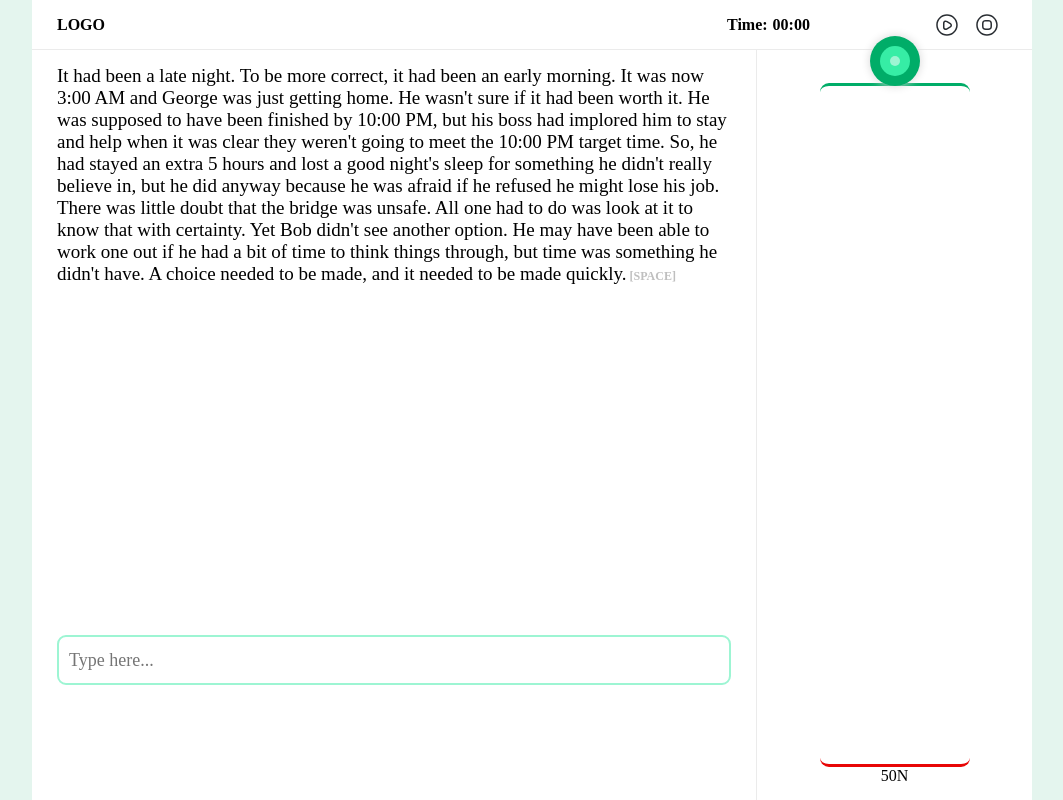
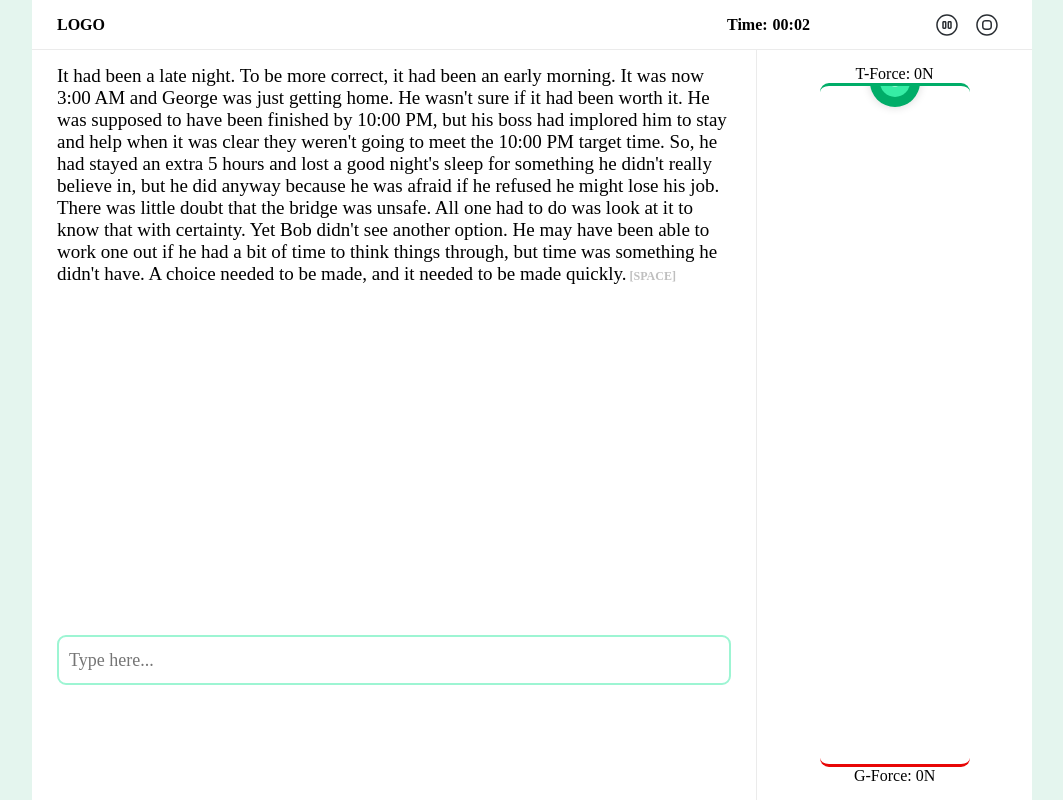
Before and after one commit to the-real-i9/Typing-Gym, a React (Vite) app: page / in a window 1280 px wide. Shown: the whole page, without its empty margins (108-1171 px from the left). Built offline with nearby package versions, Linux system fonts and the light colour scheme.

Commit message:
force calc | game over

```diff
--- a/src/components/GameOverStatsCard.jsx
+++ b/src/components/GameOverStatsCard.jsx
@@ -1,6 +1,9 @@
+import {useContext} from "react"
+import AppContext from "../lib/AppContext"
 import "./GameOverStatsCard.scss"
 
-function GameOverStatsCard() {
+function GameOverStatsCard({typingSpeed, finalTypForce, typAccuracy}) {
+	const {setLocation} = useContext(AppContext)
 	return (
 		<div className="gmosc-wrapper">
 			<div className="gmo-text">Game Over</div>
@@ -10,16 +13,24 @@ function GameOverStatsCard() {
 					<div className="speed-gforce-group">
 						<div className="speed">
 							<div className="label">Speed</div>
-							<div className="value">40<small>(wpm)</small></div>
+							<div className="value">
+								{typingSpeed}
+								<small>(wpm)</small>
+							</div>
 						</div>
 						<span></span>
 						<div className="grav-force">
-							<div className="label">G-Force</div>
-							<div className="value">90<small>(new.)</small></div>
+							<div className="label">T-Force</div>
+							<div className="value">
+								{finalTypForce}
+								<small>(new.)</small>
+							</div>
 						</div>
 					</div>
-					<div className="accuracy">Accuracy: <span>98%</span></div>
-                    <button className="view-stats">View Stats</button>
+					<div className="accuracy">
+						Accuracy: <span>{typAccuracy}%</span>
+					</div>
+					<button onClick={() => setLocation('stats')} className="view-stats">View Stats</button>
 				</div>
 			</div>
 		</div>
--- a/src/components/GameOverStatsCard.scss
+++ b/src/components/GameOverStatsCard.scss
@@ -3,7 +3,7 @@
 .gmosc-wrapper {
     @include pos(0, 0, 0, 0);
     background: rgba(col_green('g1'), .5);
-    backdrop-filter: blur(4px);
+    backdrop-filter: blur(8px);
     @include flex(center, center, column);
 }
 
@@ -21,6 +21,7 @@
     border-radius: 9px;
     padding: 10px 10px;
     @include flex(center, center, column);
+    box-shadow: 0 0 10px col_grey('g3');
 }
 
 .sc-title {
--- a/src/components/GamePlay.jsx
+++ b/src/components/GamePlay.jsx
@@ -6,30 +6,34 @@ import "./GamePlay.scss"
 import GravitySpace from "./GravitySpace"
 
 function GamePlay() {
-	const { gameState } = useContext(AppContext)
+	const {gameState, setGameState} = useContext(AppContext)
 
 	const [paragTextWords, setParagTextWords] = useState([])
 
+	const [typedChars, setTypedChars] = useState("")
+
+	const correctCharsTypedCount = useRef(0)
+	const allCharsTypedCount = useRef(0)
+
+	const [typingSpeed, setTypingSpeed] = useState(0)
+
 	const [currWordIndex, setCurrWordIndex] = useState(0)
-
 	const [correctWordIndexes, setCorrectWordIndexes] = useState([])
 	const [wrongWordIndexes, setWrongWordIndexes] = useState([])
 
-	const correctCharsTypedCount = useRef(0)
-	const totalCharsCount = useRef(0)
-
-	const [typedChars, setTypedChars] = useState("")
-
 	const [timeElapsed, setTimeElapsed] = useState(0)
 
-	const [typingSpeed, setTypingSpeed] = useState(0)
+	const [countdownToStart, setCountdownToStart] = useState(3)
+
+	const [gameOver, setGameOver] = useState(false)
+
+	const [finalTypForce, setFinalTypForce] = useState(null)
 
 	const fillBox = () => {
 		const randParagText =
 			paragraphTexts[Math.trunc(Math.random() * paragraphTexts.length)].body
 		const ptw = randParagText.match(/[^\s]+\s?/g)
 		setParagTextWords(ptw)
-		totalCharsCount.current += randParagText.length
 		// split a random paragraph text body
 		// set it to paragTextWords
 	}
@@ -40,7 +44,7 @@ function GamePlay() {
 
 	useEffect(() => {
 		const intv = setInterval(() => {
-			if (gameState === 'paused') return
+			if (gameState === "paused") return
 			setTimeElapsed((prev) => {
 				const timeElp = prev + 1
 				const wpm = Math.trunc(
@@ -55,7 +59,7 @@ function GamePlay() {
 		return () => {
 			clearInterval(intv)
 		}
-	}, [gameState])
+	}, [gameState, gameOver])
 
 	const handleWordInputChange = (ev) => {
 		setTypedChars(ev.target.value)
@@ -67,6 +71,7 @@ function GamePlay() {
 			ev.preventDefault()
 			if (typedChars) {
 				// validation
+				allCharsTypedCount.current += paragTextWords[currWordIndex].length
 				if (typedChars === paragTextWords[currWordIndex].trim()) {
 					correctCharsTypedCount.current += paragTextWords[currWordIndex].length
 					setCorrectWordIndexes((prev) => [...prev, currWordIndex])
@@ -91,6 +96,29 @@ function GamePlay() {
 			}
 		}
 	}
+
+	// countdown to start game start
+
+	useEffect(() => {
+		const timeout = setTimeout(() => {
+			if (countdownToStart < 1) return
+			setCountdownToStart((prev) => prev - 1)
+		}, 1000)
+
+		return () => {
+			clearTimeout(timeout)
+		}
+	}, [countdownToStart])
+
+	useEffect(() => {
+		if (countdownToStart === 0) {
+			setGameState("playing")
+		}
+	}, [countdownToStart])
+
+	useEffect(() => {
+		if (gameOver) setGameState("paused")
+	}, [gameOver])
 
 	return (
 		<div className="gameplay-wrapper">
@@ -176,7 +204,11 @@ function GamePlay() {
 								</span>
 							)
 						)}
-						{paragTextWords.length ? <span className="press-space"> [SPACE]</span> : ""}
+						{paragTextWords.length ? (
+							<span className="press-space"> [SPACE]</span>
+						) : (
+							""
+						)}
 					</p>
 				</div>
 				<div className="word-input-wrapper">
@@ -186,12 +218,30 @@ function GamePlay() {
 						onChange={handleWordInputChange}
 						onKeyDown={handleWordInputKeyDown}
 						value={typedChars}
-						disabled={gameState === 'paused'}
+						disabled={gameState === "paused"}
 					/>
 				</div>
+				{countdownToStart > 0 ? (
+					<div className="countdown-to-gamestart">{countdownToStart}</div>
+				) : (
+					""
+				)}
 			</div>
-			<GravitySpace typingSpeed={typingSpeed} timeElapsed={timeElapsed} />
-			{/* <GameOverStatsCard /> */}
+			<GravitySpace
+				typingSpeed={typingSpeed}
+				timeElapsed={timeElapsed}
+				setGameOver={setGameOver}
+				setFinalTypForce={setFinalTypForce}
+			/>
+			{gameOver ? (
+				<GameOverStatsCard
+					typingSpeed={typingSpeed}
+					finalTypForce={finalTypForce}
+					typAccuracy={Math.trunc(
+						(correctCharsTypedCount.current / allCharsTypedCount.current) * 100
+					)}
+				/>
+			) : null}
 		</div>
 	)
 }
--- a/src/components/GamePlay.scss
+++ b/src/components/GamePlay.scss
@@ -10,6 +10,7 @@
     padding: 15px 25px;
     border-right: 1px solid col_grey('g4');
     @include flex($fd: column);
+    position: relative;
 }
 
 .paragraph-text-wrapper {
@@ -54,3 +55,14 @@
         }
     }
 }
+
+.countdown-to-gamestart {
+    @include pos(35%, 50%);
+    transform: translate(-50%, -35%);
+    @include size(200px);
+    background: radial-gradient(col_green('g2') 40%, col_green('g1') 40%, rgba(#fff, .7) 70%, rgba(#fff, .7) 100%);
+    // backdrop-filter: blur(5px);
+    @include flex(center, center);
+    @include font(64px, 600);
+    padding-top: 5px;
+}
--- a/src/components/GravitySpace.jsx
+++ b/src/components/GravitySpace.jsx
@@ -2,24 +2,32 @@ import { useContext, useEffect, useState } from "react"
 import AppContext from "../lib/AppContext"
 import './GravitySpace.scss'
 
-const GravitySpace = ({typingSpeed, timeElapsed}) => {
+const GravitySpace = ({typingSpeed, timeElapsed, setGameOver, setFinalTypForce}) => {
     const { beatSpeed } = useContext(AppContext)
 
     const [resPerc, setResPerc] = useState(0)
 
+    const [{ typForce, grvForce }, setForces] = useState({ typForce: 0, grvForce: 0 })
+
     useEffect(() => {
-        const tsp = (typingSpeed * 1) / ((beatSpeed + 10) / 100)
-        const gfp = (timeElapsed * 1) / 0.5
+        const typingSpeedPerc = (typingSpeed * 1) / ((beatSpeed + 10) / 100)
+        const gravityForcePerc = (timeElapsed * 1) / 0.5
 
-        const rp = -tsp + gfp
+        setForces({ typForce: Math.trunc(typingSpeedPerc / 10), grvForce: Math.trunc(gravityForcePerc / 10) })
+
+        const rp = -typingSpeedPerc + gravityForcePerc
         if (rp < 0) setResPerc(0)
-        else if (rp > 100) setResPerc(100)
+        else if (rp > 100) {
+            setResPerc(100)
+            setGameOver(true)
+            setFinalTypForce(typForce)
+        }
         else setResPerc(rp)
 
     }, [typingSpeed, timeElapsed])
 	return (
 		<div className="gravity-space-wrapper">
-			<div className="tff-value">25N</div>
+			<div className="tff-value">T-Force: {typForce}N</div>
 			<div className="space">
 				<div className="ball" style={{ top: `calc((0% + ${resPerc}%) - 50px)` }}>
 					<span className="middle">
@@ -27,7 +35,7 @@ const GravitySpace = ({typingSpeed, timeElapsed}) => {
 					</span>
 				</div>
 			</div>
-			<div className="egp-value">50N</div>
+			<div className="egp-value">G-Force: {grvForce}N</div>
 		</div>
 	)
 }
--- a/src/components/GravitySpace.scss
+++ b/src/components/GravitySpace.scss
@@ -12,6 +12,7 @@
 }
 
 .space {
+    overflow-y: hidden;
     width: 150px;
     flex: 1;
     border-top: 3px solid col_green('g7');
```
